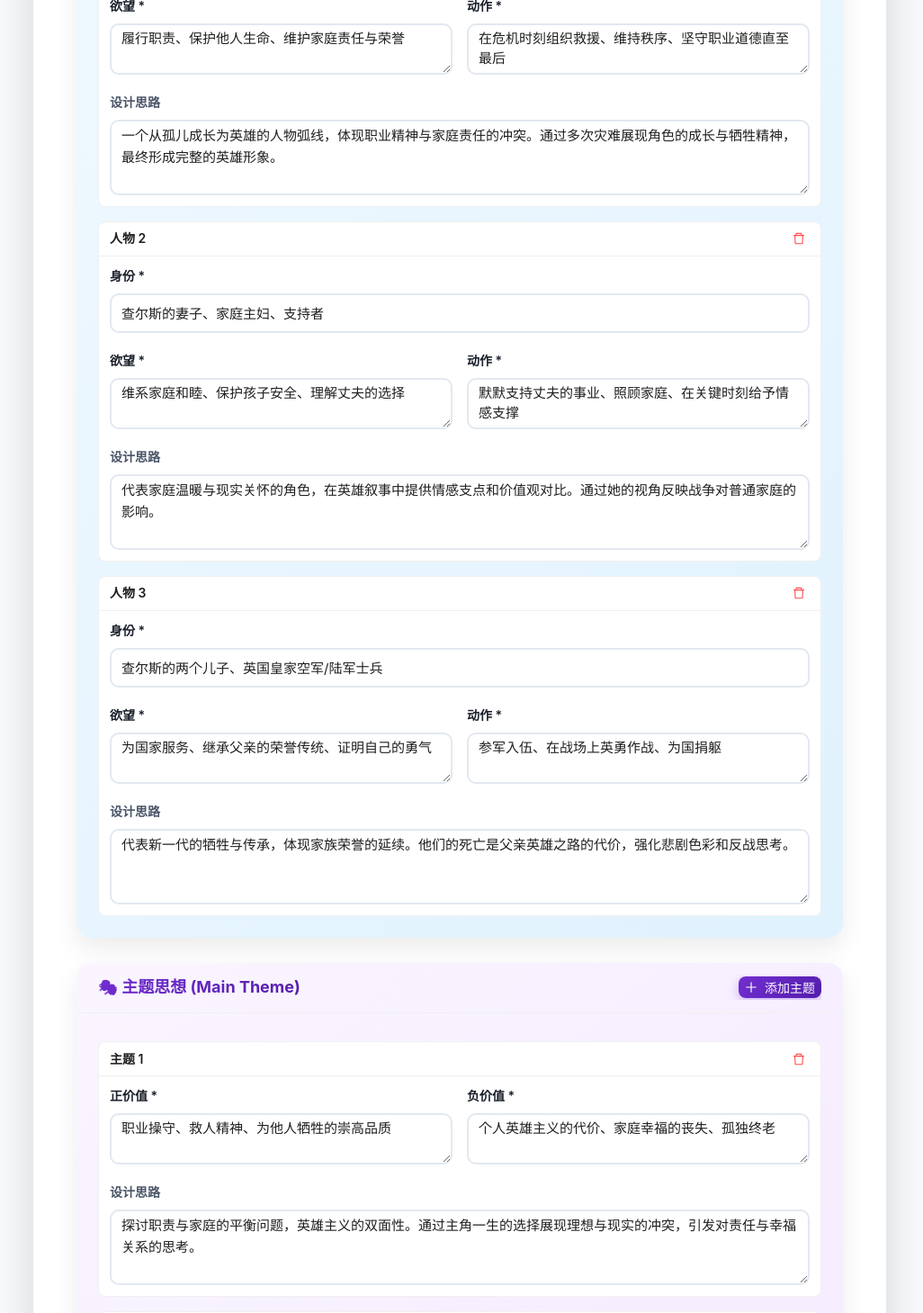
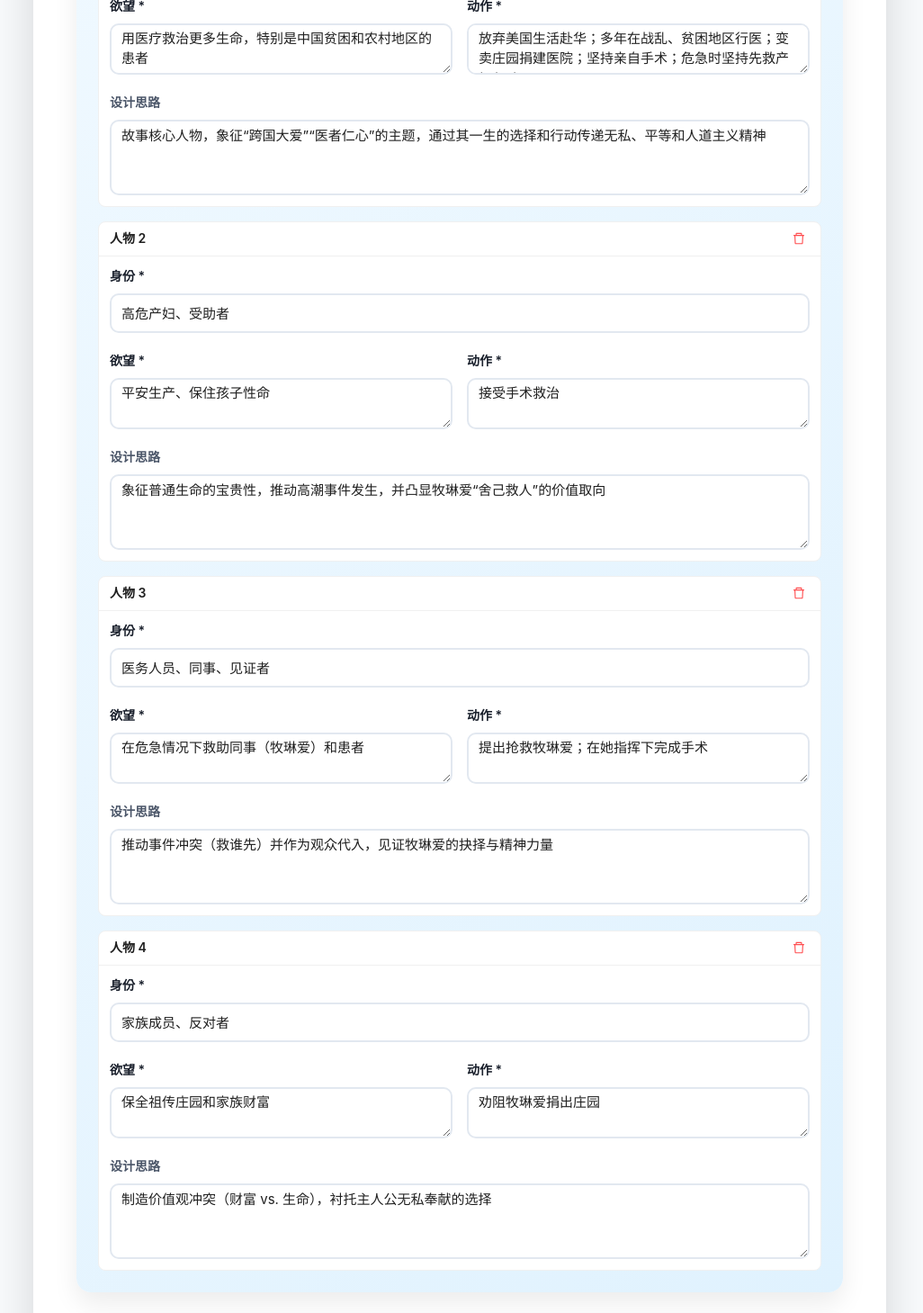
Before and after one commit to haimol/script-app, a React (Create React App) app: page / in a window 1280 px wide. Shown: the part 1220-2679 px from the top of the page at 90% size, without its empty margins (239-1265 px from the left). Built offline with nearby package versions, Linux system fonts and the light colour scheme.

Commit message:
docm：填表
换成医生的故事

```diff
--- a/src/contexts/OutlineContext.tsx
+++ b/src/contexts/OutlineContext.tsx
@@ -60,73 +60,94 @@ export const stringifyProjectData = (data: ProjectData): string => {
 // Helper function to create empty project data structure with Charles Lightoller's story
 export const createEmptyProjectData = (): ProjectData => {
   return {
-    storySynopsis: "这是一个历史传记片，主人翁查尔斯·莱托勒，一个经历过四次海难、两次世界大战的英雄故事。查尔斯·莱托勒幼年丧父丧母，父亲弃他而去。他孤苦伶仃，后来参加了水手班的学习，13岁出海。在英国和南非作战的时候，他作为海军战士到了澳大利亚。在海军的成长中，他意识到了自己的责任。泰坦尼克号出海的时候，他是这艘船上的二副。在泰坦尼克撞到冰山时，他提醒船长和大副，这是一个不同的海难，希望早做准备。但是，船长和大副都认为这是一艘不可沉没的船。在船即将沉没的时候，查尔斯·莱托勒用空手枪维护船上的秩序，下令妇女和儿童先上船。船沉没之后，他逃上了一艘救生艇，又指挥全艇的人保持平衡，最终得救。后来他离开泰坦尼克号之后，又回到英国从事各种事业的创业，但屡不得志。就和妻子结婚，回到了小镇上过平凡人的生活，并生了两个孩子。他的第二个孩子，二儿子，在二战爆发的第三天，作为一个空军战士战死在空中。查尔斯·莱托勒在敦刻尔克大撤退的时候，作为一个普通的船长，驾着自己家的小船参加了敦刻尔克大撤退。他带着他的儿子一起完成了不可能的任务。后来他的大儿子也参加了英国皇家部队，在二战即将结束的前一个月，他的大儿子也战死疆场。莱托勒最终孤老一生，在他临终去世的时候，又经历了1952年的伦敦毒雾事件，他是此事件中近4000名死亡者中的一员。英雄不死的故事到此戛然而止。我们这个片子希望以倒叙的方式来呈现英雄的一生。开头从查尔斯·莱托勒带着自己的孩子参加敦刻尔克大撤退，驶向法国方向。在平静的海面上，他内心波涛汹涌，闪回着他成长当中每一个难忘的瞬间。敦刻尔克大撤退完成之后，他毅然把自己的孩子送上了战场。片子的尾声是伦敦毒雾事件中，莱托勒在自己的家中忍受着剧烈的咳嗽，回想着自己的一生。然后他的妻子问他：'假如让你再次选择，你将会怎样？'",
-    scriptRequirement: "历史传记片，展现英雄人物的一生及其选择的代价",
+    storySynopsis: "牧琳爱，1919年生于美国富裕家庭，青年时期被中国战乱与贫困的报道触动，毅然放弃优渥生活，于1941年独自赴华从事医疗救助。她在战火与贫困中奔波数十年，入籍中国，并在2002年变卖祖传庄园，捐资建成聊城国际和平医院，长期为贫困患者提供免费治疗。2009年，在一场剖腹产手术中突发心梗，她拒绝抢救自己，坚持先救产妇和孩子。2010年，她在聊城去世，留下跨越国界的大爱与无私奉献的传奇，证明生命与爱无国界。",
+    scriptRequirement: "人物传记片，呈现医者仁心与无私奉献的生命抉择",
     narrativeStyle: 'flashback' as const,
     characters: [
       {
-        id: 'char-lightoller',
-        identity: '英国海军军官、泰坦尼克号二副、民船船长',
-        desire: '履行职责、保护他人生命、维护家庭责任与荣誉',
-        action: '在危机时刻组织救援、维持秩序、坚守职业道德直至最后',
-        designConcept: '一个从孤儿成长为英雄的人物弧线，体现职业精神与家庭责任的冲突。通过多次灾难展现角色的成长与牺牲精神，最终形成完整的英雄形象。'
+        id: 'char-mu-linai',
+        identity: '医生、慈善家、外籍志愿者、无私奉献者',
+        desire: '用医疗救治更多生命，特别是中国贫困和农村地区的患者',
+        action: '放弃美国生活赴华；多年在战乱、贫困地区行医；变卖庄园捐建医院；坚持亲自手术；危急时坚持先救产妇与孩子',
+        designConcept: '故事核心人物，象征“跨国大爱”“医者仁心”的主题，通过其一生的选择和行动传递无私、平等和人道主义精神'
       },
       {
-        id: 'char-wife',
-        identity: '查尔斯的妻子、家庭主妇、支持者',
-        desire: '维系家庭和睦、保护孩子安全、理解丈夫的选择',
-        action: '默默支持丈夫的事业、照顾家庭、在关键时刻给予情感支撑',
-        designConcept: '代表家庭温暖与现实关怀的角色，在英雄叙事中提供情感支点和价值观对比。通过她的视角反映战争对普通家庭的影响。'
+        id: 'char-patient',
+        identity: '高危产妇、受助者',
+        desire: '平安生产、保住孩子性命',
+        action: '接受手术救治',
+        designConcept: '象征普通生命的宝贵性，推动高潮事件发生，并凸显牧琳爱“舍己救人”的价值取向'
       },
       {
-        id: 'char-sons',
-        identity: '查尔斯的两个儿子、英国皇家空军/陆军士兵',
-        desire: '为国家服务、继承父亲的荣誉传统、证明自己的勇气',
-        action: '参军入伍、在战场上英勇作战、为国捐躯',
-        designConcept: '代表新一代的牺牲与传承，体现家族荣誉的延续。他们的死亡是父亲英雄之路的代价，强化悲剧色彩和反战思考。'
+        id: 'char-medical-staff',
+        identity: '医务人员、同事、见证者',
+        desire: '在危急情况下救助同事（牧琳爱）和患者',
+        action: '提出抢救牧琳爱；在她指挥下完成手术',
+        designConcept: '推动事件冲突（救谁先）并作为观众代入，见证牧琳爱的抉择与精神力量'
+      },
+      {
+        id: 'char-family',
+        identity: '家族成员、反对者',
+        desire: '保全祖传庄园和家族财富',
+        action: '劝阻牧琳爱捐出庄园',
+        designConcept: '制造价值观冲突（财富 vs. 生命），衬托主人公无私奉献的选择'
       }
     ],
     events: [
       {
-        id: 'event-titanic',
-        coreProblem: '泰坦尼克号撞击冰山，面临沉船危机，船长和大副拒绝承认危险',
-        mainObstacle: '救生艇数量不足、乘客恐慌、上级不听从专业建议',
-        result: '成功组织妇女儿童优先撤离，自己获救但承受心理创伤',
-        designConcept: '核心灾难事件，确立主角的英雄品质和职业操守。通过与权威的冲突展现个人判断与体制的矛盾，为后续情节奠定基础。'
+        id: 'event-to-china-1941',
+        coreProblem: '是否离开安逸生活去战乱贫困的中国',
+        mainObstacle: '家人反对、陌生环境、战乱风险',
+        result: '毅然前往中国，从护士做起',
+        designConcept: '奠定主人公人生使命的起点，体现理想驱动与跨国关怀'
       },
       {
-        id: 'event-dunkirk',
-        coreProblem: '敦刻尔克大撤退，英军被困海滩，需要民船救援',
-        mainObstacle: '敌军轰炸、海况恶劣、时间紧迫、个人安全与责任冲突',
-        result: '成功参与撤退行动，完成不可能的任务，但内心承受更大压力',
-        designConcept: '英雄的再次选择时刻，体现从职业责任到个人选择的升华。父子同行增加情感重量，预示后续的家庭悲剧。'
+        id: 'event-naturalize-1950s',
+        coreProblem: '长期留在中国还是返回美国',
+        mainObstacle: '生活条件艰苦、医疗资源不足',
+        result: '加入中国国籍，长期在贫困地区行医',
+        designConcept: '深化与中国的情感与文化纽带，形成“第二故乡”的概念'
       },
       {
-        id: 'event-sons-death',
-        coreProblem: '两个儿子在二战中相继阵亡，家庭承受巨大打击',
-        mainObstacle: '无法改变战争现实、个人力量的渺小、家庭责任与国家责任的冲突',
-        result: '失去所有儿子，晚年孤独，但坚持了自己的价值观',
-        designConcept: '英雄的最大代价，通过家庭悲剧反思战争与责任的意义。为影片的哲学思辨提供情感支撑，引发观众对英雄主义代价的思考。'
+        id: 'event-donate-hospital-2002',
+        coreProblem: '是否舍弃祖传财富建医院',
+        mainObstacle: '家族激烈反对、巨大财产损失',
+        result: '捐出1,300万元建成聊城国际和平医院',
+        designConcept: '体现价值观的极致选择，“财富不如生命贵”主题达到高潮'
+      },
+      {
+        id: 'event-heart-attack-2009',
+        coreProblem: '在生命危急时救自己还是救病人',
+        mainObstacle: '心梗发作、体力衰竭',
+        result: '坚持完成手术救产妇与孩子，自己昏迷送医',
+        designConcept: '情节高潮，通过生死抉择凝练人物精神本质'
+      },
+      {
+        id: 'event-legacy-2010',
+        coreProblem: '生命的结束与影响的延续',
+        mainObstacle: '身体衰竭不可逆',
+        result: '在聊城安详离世，医院持续运作，精神被纪念',
+        designConcept: '落幕与传承，呼应主题“爱不分国界，生命不分贵贱”'
       }
     ],
     themes: [
       {
-        id: 'theme-duty-vs-family',
-        positiveValue: '职业操守、救人精神、为他人牺牲的崇高品质',
-        negativeValue: '个人英雄主义的代价、家庭幸福的丧失、孤独终老',
-        designConcept: '探讨职责与家庭的平衡问题，英雄主义的双面性。通过主角一生的选择展现理想与现实的冲突，引发对责任与幸福关系的思考。'
+        id: 'theme-humanitarianism',
+        positiveValue: '将他人生命置于自身利益和安全之上，跨越国籍与文化的关怀',
+        negativeValue: '长期的自我牺牲可能导致个人健康与安全受损',
+        designConcept: '通过多次舍己救人的情节展现极致人道主义，呼吁对生命平等的尊重'
       },
       {
-        id: 'theme-war-sacrifice',
-        positiveValue: '为国家和他人服务的荣誉感、传承家族精神、历史责任',
-        negativeValue: '战争的残酷性、无谓的牺牲、家庭破碎的痛苦',
-        designConcept: '通过多代人的战争经历反思战争的意义，质疑盲目的英雄主义。展现战争对普通家庭的毁灭性影响，呼吁和平与理性。'
+        id: 'theme-wealth-vs-life',
+        positiveValue: '财富的最高意义在于拯救与改善生命',
+        negativeValue: '舍弃财富可能带来经济不稳定与亲属矛盾',
+        designConcept: '通过变卖庄园的决策突出价值排序，强化“人命重于金钱”的主题'
       },
       {
-        id: 'theme-choice-regret',
-        positiveValue: '坚持信念、无悔选择、道德勇气、历史见证',
-        negativeValue: '错过的幸福、无法挽回的损失、孤独的承担、命运的无常',
-        designConcept: '通过妻子最后的提问探讨人生选择的意义。在生命终点回望一生，思考是否值得，为观众提供深层的人生哲学思辨。'
+        id: 'theme-cross-cultural',
+        positiveValue: '文化与国籍的差异不会阻碍彼此关怀与认同',
+        negativeValue: '跨文化生活可能面临孤立、语言障碍与价值观冲突',
+        designConcept: '主人公融入中国社会的历程，强调共同的人性纽带'
       }
     ]
   };
```
